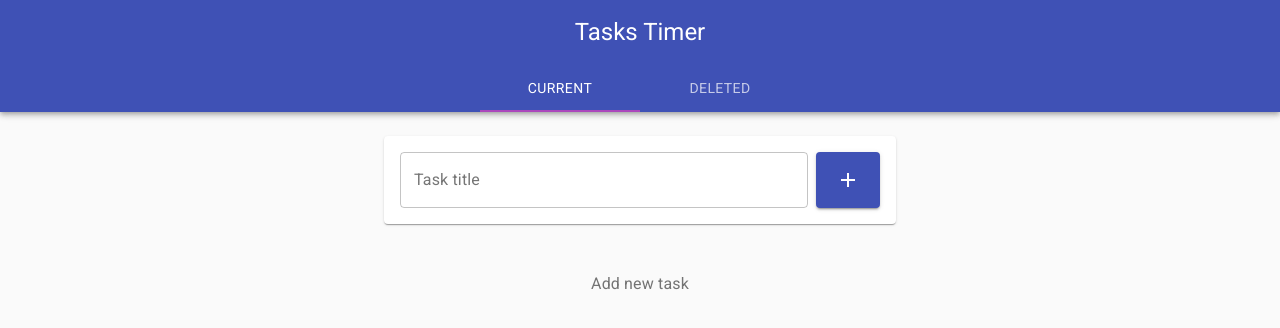
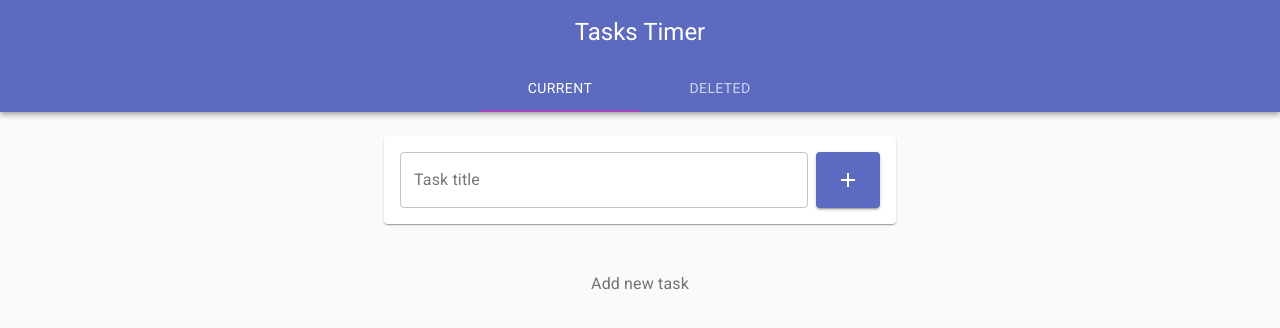
Before and after one commit to bogdan2341/task-timer, a React (Create React App) app: page / in a window 1280 px wide. Shown: the top 328 px of the page. Built offline with nearby package versions, Linux system fonts and the light colour scheme.

Commit message:
Update theme.js

```diff
--- a/src/theme.js
+++ b/src/theme.js
@@ -6,7 +6,7 @@ const theme = createMuiTheme({
   palette: {
     type: isDark ? "dark" : "light",
     primary: {
-      main: indigo[500],
+      main: indigo[400],
     },
     secondary: {
       main: purple[400],
```
